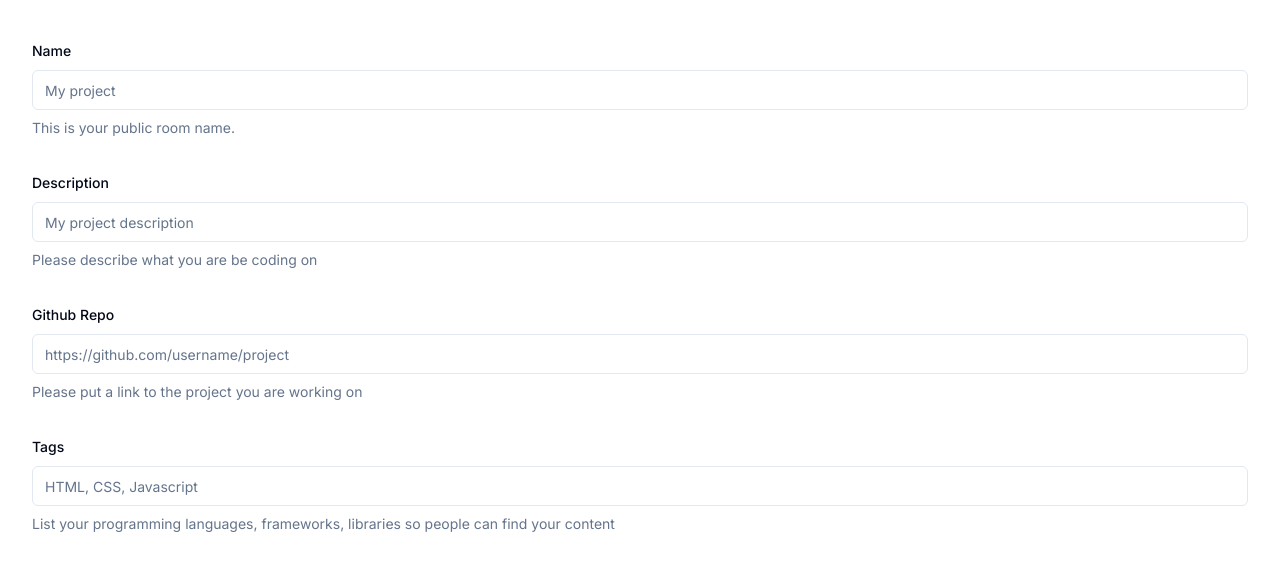
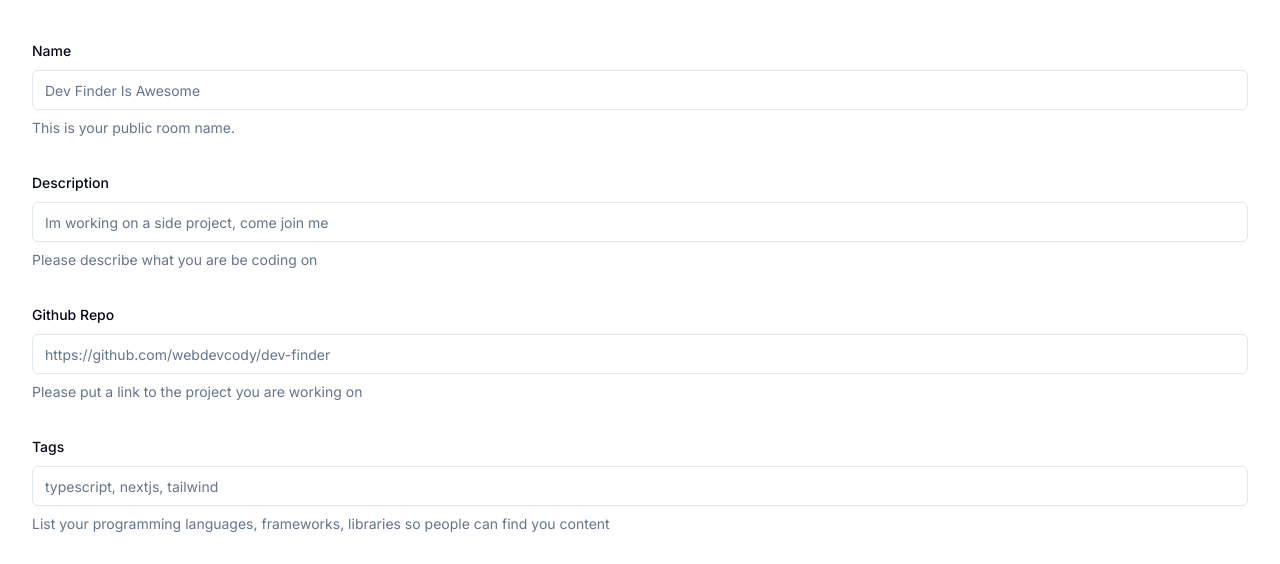
Before and after one commit to vinaybadgujar102/duo-dev, a Next.js app: page /create-room in a window 1280 px wide. Shown: the part 154-718 px from the top of the page. Built offline with nearby package versions, Linux system fonts and the light colour scheme; no server answers.

Commit message:
properly setup toast

```diff
--- a/src/app/create-room/actions.ts
+++ b/src/app/create-room/actions.ts
@@ -1,7 +1,6 @@
 "use server";
 
-import { db } from "@/db";
-import { Room, room } from "@/db/schema";
+import { Room } from "@/db/schema";
 import { getSession } from "@/lib/auth";
 import { revalidatePath } from "next/cache";
 import { createRoom } from "../data-access/room";
@@ -13,6 +12,9 @@ export async function createRoomAction(roomData: Omit<Room, "id" | "userId">) {
     throw new Error("you must be logged in to create this room");
   }
 
-  await createRoom(roomData, session.user.id);
-  revalidatePath("/");
+  const room = await createRoom(roomData, session.user.id);
+
+  revalidatePath("/browse");
+
+  return room;
 }
--- a/src/app/create-room/create-room-form.tsx
+++ b/src/app/create-room/create-room-form.tsx
@@ -16,6 +16,7 @@ import {
 import { Input } from "@/components/ui/input";
 import { createRoomAction } from "./actions";
 import { useRouter } from "next/navigation";
+import { useToast } from "@/components/ui/use-toast";
 
 const formSchema = z.object({
   name: z.string().min(1).max(50),
@@ -25,20 +26,27 @@ const formSchema = z.object({
 });
 
 export function CreateRoomForm() {
+  const { toast } = useToast();
+
   const router = useRouter();
+
   const form = useForm<z.infer<typeof formSchema>>({
     resolver: zodResolver(formSchema),
     defaultValues: {
+      name: "",
       description: "",
-      name: "",
       githubRepo: "",
       tags: "",
     },
   });
 
   async function onSubmit(values: z.infer<typeof formSchema>) {
-    await createRoomAction(values);
-    router.push("/");
+    const room = await createRoomAction(values);
+    toast({
+      title: "Room Created",
+      description: "Your room was successfully created",
+    });
+    router.push(`/rooms/${room.id}`);
   }
 
   return (
@@ -51,13 +59,14 @@ export function CreateRoomForm() {
             <FormItem>
               <FormLabel>Name</FormLabel>
               <FormControl>
-                <Input {...field} placeholder="My project" />
+                <Input {...field} placeholder="Dev Finder Is Awesome" />
               </FormControl>
               <FormDescription>This is your public room name.</FormDescription>
               <FormMessage />
             </FormItem>
           )}
         />
+
         <FormField
           control={form.control}
           name="description"
@@ -65,7 +74,10 @@ export function CreateRoomForm() {
             <FormItem>
               <FormLabel>Description</FormLabel>
               <FormControl>
-                <Input {...field} placeholder="My project description" />
+                <Input
+                  {...field}
+                  placeholder="Im working on a side project, come join me"
+                />
               </FormControl>
               <FormDescription>
                 Please describe what you are be coding on
@@ -74,6 +86,7 @@ export function CreateRoomForm() {
             </FormItem>
           )}
         />
+
         <FormField
           control={form.control}
           name="githubRepo"
@@ -83,7 +96,7 @@ export function CreateRoomForm() {
               <FormControl>
                 <Input
                   {...field}
-                  placeholder="https://github.com/username/project"
+                  placeholder="https://github.com/webdevcody/dev-finder"
                 />
               </FormControl>
               <FormDescription>
@@ -93,6 +106,7 @@ export function CreateRoomForm() {
             </FormItem>
           )}
         />
+
         <FormField
           control={form.control}
           name="tags"
@@ -100,16 +114,17 @@ export function CreateRoomForm() {
             <FormItem>
               <FormLabel>Tags</FormLabel>
               <FormControl>
-                <Input {...field} placeholder="HTML, CSS, Javascript" />
+                <Input {...field} placeholder="typescript, nextjs, tailwind" />
               </FormControl>
               <FormDescription>
                 List your programming languages, frameworks, libraries so people
-                can find your content
+                can find you content
               </FormDescription>
               <FormMessage />
             </FormItem>
           )}
         />
+
         <Button type="submit">Submit</Button>
       </form>
     </Form>
--- a/src/app/layout.tsx
+++ b/src/app/layout.tsx
@@ -4,6 +4,7 @@ import "./globals.css";
 import { Providers } from "./provider";
 import { Header } from "./header";
 import NextTopLoader from "nextjs-toploader";
+import { Toaster } from "@/components/ui/toaster";
 
 const inter = Inter({ subsets: ["latin"] });
 
@@ -22,6 +23,7 @@ export default function RootLayout({
     <html lang="en" suppressHydrationWarning>
       <body className={inter.className}>
         <Providers>
+          <Toaster />
           <NextTopLoader />
           <Header />
           {children}
```
